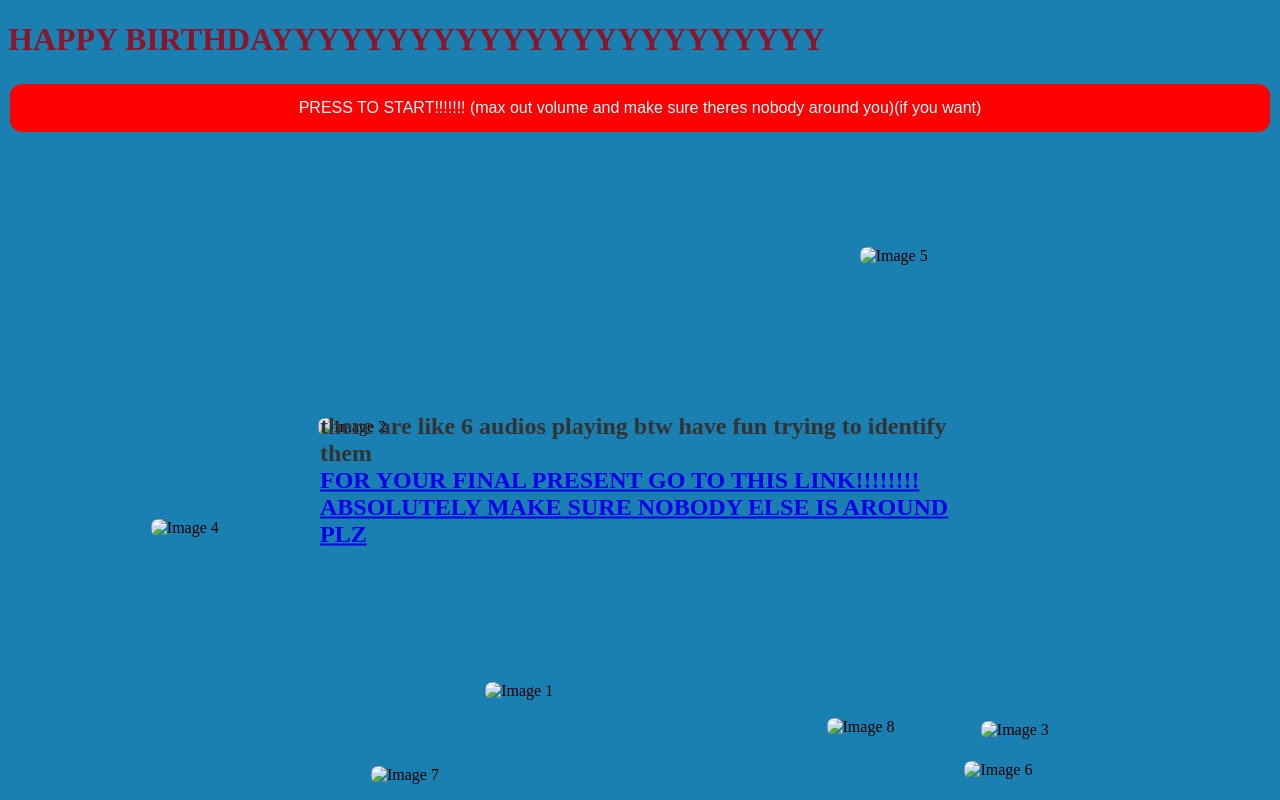
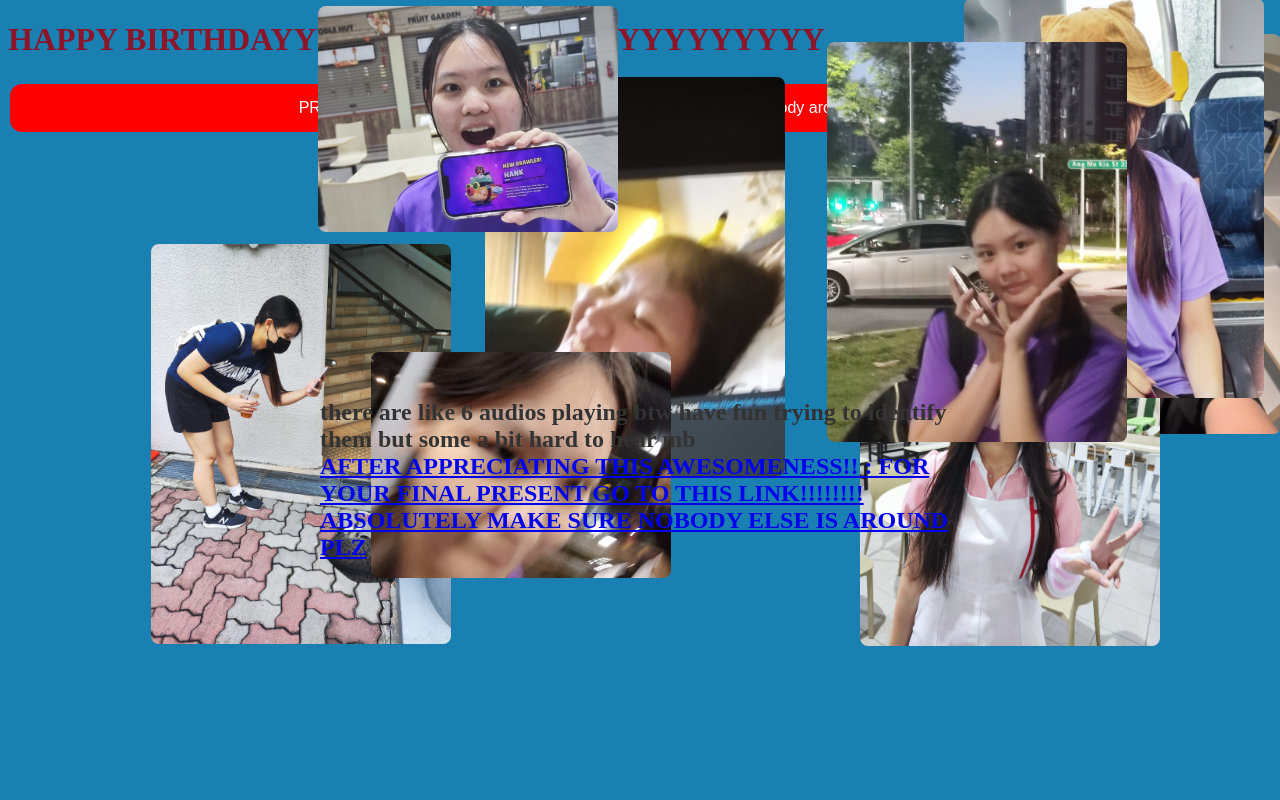
Before and after one commit to TheLegendaryZHR/TheLegendaryZHR.github.io, a plain HTML site: page index.html in a window 1280 px wide. Both pictures are taken after a click on the button 640 px from the left and 107 px from the top of the page. Drawn offline with Linux system fonts and the light colour scheme.

Commit message:
Update index.html

```diff
--- a/index.html
+++ b/index.html
@@ -81,22 +81,22 @@
     <h1 id="msg">HAPPY BIRTHDAYYYYYYYYYYYYYYYYYYYYYYYY</h1>
     <div class="center-container">
     <!-- Hidden audio element -->
-        <audio id="audio1" src="../music/combined.wav"></audio>
+        <audio id="audio1" src="janisa/music/combined.wav"></audio>
 
         <!-- Custom play button -->
         <button class="play-button" onclick="playAudioAndShowImages()">PRESS TO START!!!!!!! (max out volume and make sure theres nobody around you)(if you want)</button>
         <!-- Hidden images -->
-        <img id="image1" class="bouncing-image" src="../images/img1.jpg" alt="Image 1">
-        <img id="image2" class="bouncing-image" src="../images/img2.jpg" alt="Image 2">
-        <img id="image3" class="bouncing-image" src="../images/img3.jpg" alt="Image 3">
-        <img id="image4" class="bouncing-image" src="../images/img4.jpg" alt="Image 4">
-        <img id="image5" class="bouncing-image" src="../images/img5.jpg" alt="Image 5">
-        <img id="image6" class="bouncing-image" src="../images/img6.jpg" alt="Image 6">
-        <img id="image7" class="bouncing-image" src="../images/img7.jpg" alt="Image 7">
-        <img id="image8" class="bouncing-image" src="../images/img8.jpg" alt="Image 8">
+        <img id="image1" class="bouncing-image" src="janisa/images/img1.jpg" alt="Image 1">
+        <img id="image2" class="bouncing-image" src="janisa/images/img2.jpg" alt="Image 2">
+        <img id="image3" class="bouncing-image" src="janisa/images/img3.jpg" alt="Image 3">
+        <img id="image4" class="bouncing-image" src="janisa/images/img4.jpg" alt="Image 4">
+        <img id="image5" class="bouncing-image" src="janisa/images/img5.jpg" alt="Image 5">
+        <img id="image6" class="bouncing-image" src="janisa/images/img6.jpg" alt="Image 6">
+        <img id="image7" class="bouncing-image" src="janisa/images/img7.jpg" alt="Image 7">
+        <img id="image8" class="bouncing-image" src="janisa/images/img8.jpg" alt="Image 8">
     </div>
-    <div id="finalText" class="final-text">there are like 6 audios playing btw have fun trying to identify them</br>
-        <a href=https://drive.google.com/file/d/1Xdyz-v97Lbk6iGw5kQQ9K4549VzQ8I3m/view?usp=sharing>FOR YOUR FINAL PRESENT GO TO THIS LINK!!!!!!!! ABSOLUTELY MAKE SURE NOBODY ELSE IS AROUND PLZ</a></div>
+    <div id="finalText" class="final-text">there are like 6 audios playing btw have fun trying to identify them but some a bit hard to hear mb</br>
+        <a href=https://drive.google.com/file/d/1Xdyz-v97Lbk6iGw5kQQ9K4549VzQ8I3m/view?usp=sharing>AFTER APPRECIATING THIS AWESOMENESS!! : FOR YOUR FINAL PRESENT GO TO THIS LINK!!!!!!!! ABSOLUTELY MAKE SURE NOBODY ELSE IS AROUND PLZ</a></div>
     <script>
         function playAudioAndShowImages() {
             // Play the audio
```
